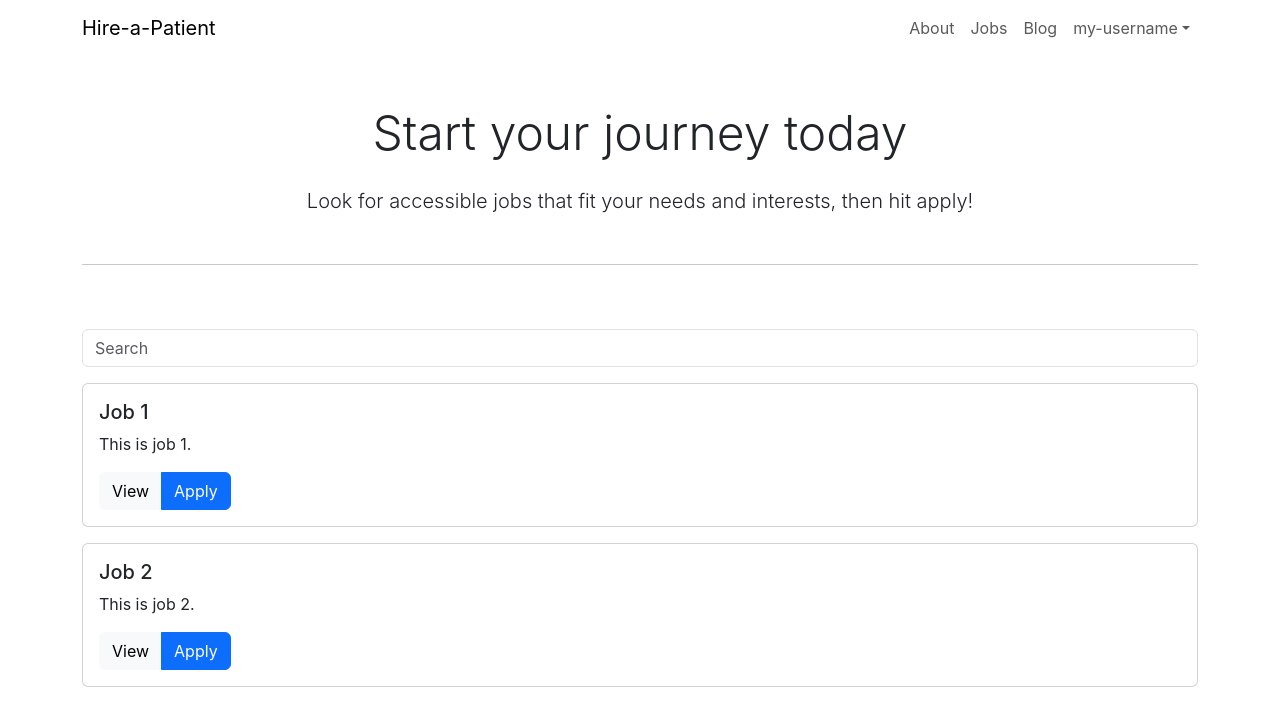
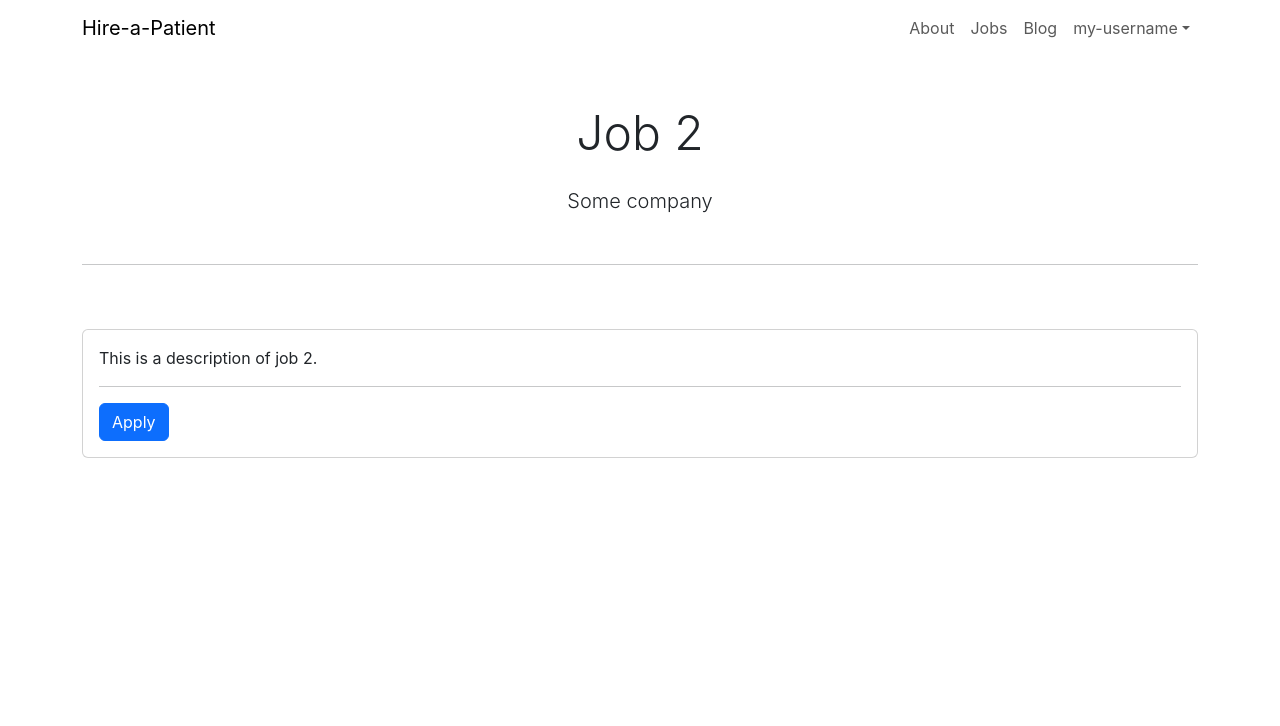
Before and after one commit to hansstanley/kidney-works, a React (Create React App) app: page /jobs/2 in a window 1280 px wide. Shown: the top 726 px of the page. Built offline with nearby package versions, Linux system fonts and the light colour scheme.

Commit message:
Add job details page and job loader

```diff
--- a/src/App.tsx
+++ b/src/App.tsx
@@ -11,15 +11,19 @@ import BlogPage from './pages/BlogPage';
 import ProfilePage from './pages/ProfilePage';
 import JobDetailPage from './pages/JobDetailPage';
 import ErrorPage from './pages/ErrorPage';
-import { Container } from 'react-bootstrap';
+import {
+  loadAll as allJobsLoader,
+  loadOne as oneJobLoader,
+} from './features/job/loaders';
 
 const router = createBrowserRouter([
   { path: NAV_LINKS.HOME, element: <HomePage />, errorElement: <ErrorPage /> },
   { path: NAV_LINKS.LOGIN, element: <LoginPage /> },
+  { path: NAV_LINKS.JOBS, element: <JobsPage />, loader: allJobsLoader },
   {
-		path: NAV_LINKS.JOBS,
-		element: <JobsPage />,
-		children: [{ path: ':jobId', element: <JobDetailPage /> }],
+    path: `${NAV_LINKS.JOBS}/:jobId`,
+    element: <JobDetailPage />,
+    loader: oneJobLoader,
   },
   { path: NAV_LINKS.BLOG, element: <BlogPage /> },
   { path: NAV_LINKS.PROFILE, element: <ProfilePage /> },
--- /dev/null
+++ b/src/features/job/loaders.ts
@@ -0,0 +1,35 @@
+import { LoaderFunctionArgs } from 'react-router-dom';
+import AppJob from '../../types/job.app';
+
+const jobs: AppJob[] = [
+  {
+    id: 1,
+    title: 'Job 1',
+    company: 'Some company',
+    description: 'This is a description of job 1.',
+  },
+  {
+    id: 2,
+    title: 'Job 2',
+    company: 'Some company',
+    description: 'This is a description of job 2.',
+  },
+  {
+    id: 3,
+    title: 'Job 3',
+    company: 'Some company',
+    description: 'This is a description of job 3.',
+  },
+];
+
+export async function loadOne({ params }: LoaderFunctionArgs) {
+  const jobId = parseInt(params.jobId || '');
+  if (isNaN(jobId)) {
+    return null;
+  }
+  return jobs.find((j) => j.id === jobId) || null;
+}
+
+export async function loadAll() {
+  return jobs;
+}
--- a/src/pages/JobDetailPage/JobDetailPage.tsx
+++ b/src/pages/JobDetailPage/JobDetailPage.tsx
@@ -1,10 +1,40 @@
-import { Card, Container, Placeholder } from 'react-bootstrap';
+import { useEffect } from 'react';
+import { Button, Card, Container } from 'react-bootstrap';
+import { useLoaderData } from 'react-router-dom';
 import PageHero from '../../components/PageHero';
+import AppJob from '../../types/job.app';
+import { NAV_LINKS } from '../../utils/constants';
 
 export default function JobDetailPage() {
-	return (
-		<Container>
-			<Placeholder as={Card.Title} />
-		</Container>
-	);
+  const job = useLoaderData() as AppJob;
+
+  return (
+    <Container>
+      {job ? (
+        <>
+          <PageHero title={job.title} tagline={job.company} />
+          <Card>
+            <Card.Body>
+              <Card.Text>{job.description}</Card.Text>
+              <hr />
+              <Button>Apply</Button>
+            </Card.Body>
+          </Card>
+        </>
+      ) : (
+        <>
+          <PageHero title="Oops!" />
+          <Card>
+            <Card.Body>
+              <Card.Text>
+                This job does not exist or has been deleted, please try a
+                different job.
+              </Card.Text>
+              <Button href={NAV_LINKS.JOBS}>Return to job list</Button>
+            </Card.Body>
+          </Card>
+        </>
+      )}
+    </Container>
+  );
 }
--- a/src/pages/JobsPage/JobsPage.tsx
+++ b/src/pages/JobsPage/JobsPage.tsx
@@ -6,17 +6,16 @@ import {
   Form,
   Stack,
 } from 'react-bootstrap';
+import { useLoaderData } from 'react-router-dom';
 import PageHero from '../../components/PageHero';
+import AppJob from '../../types/job.app';
 import { NAV_LINKS } from '../../utils/constants';
 
-const jobs = [
-	{ id: 1, title: 'Job 1', description: 'This is job 1.' },
-	{ id: 2, title: 'Job 2', description: 'This is job 2.' },
-];
+export default function JobsPage() {
+  const jobs = useLoaderData() as AppJob[];
 
-export default function JobsPage() {
   return (
-		<Container>
+    <Container className="pb-5">
       <PageHero
         title="Start your journey today"
         tagline="Look for accessible jobs that fit your needs and interests, then hit apply!"
```
Also changed, not shown: src/types/job.app.ts (added, +8 -0 lines). Lines whose indentation alone changed are shown as unchanged.
